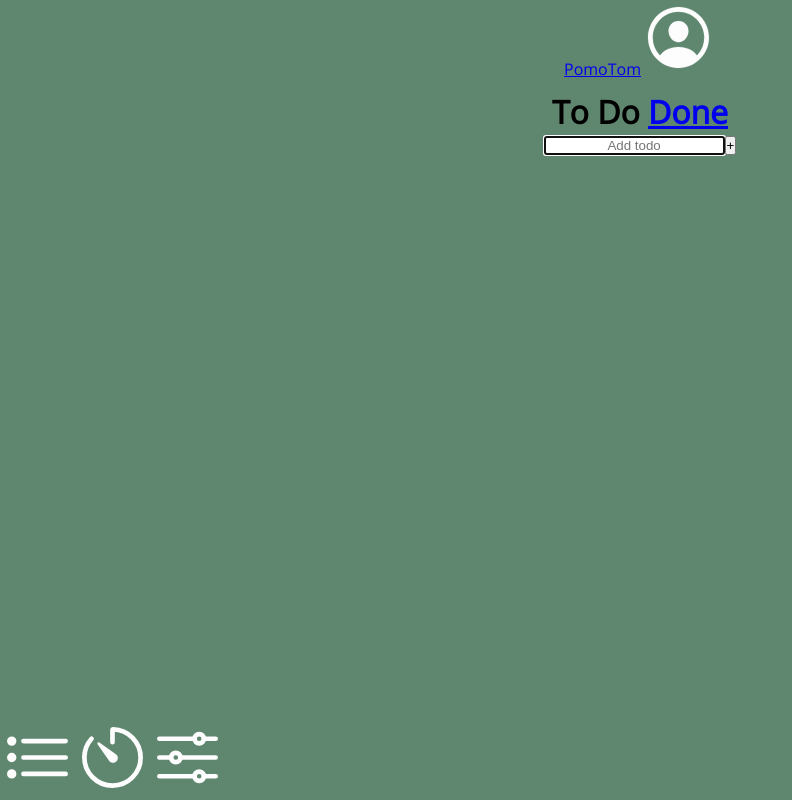
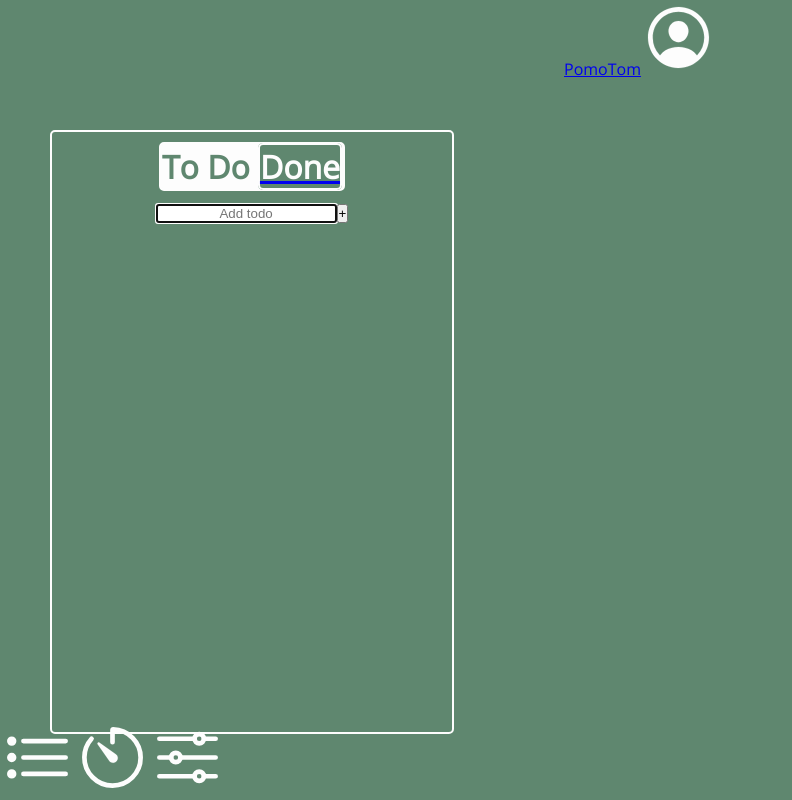
Before and after one commit to krismally/pomo-frontend, a React (Create React App) app: page /lists in a window 1280 px wide. Shown: the whole page, without its empty margins (0-792 px from the left). Built offline with nearby package versions, Linux system fonts and the light colour scheme; no server answers.

Commit message:
tasks in line, todo header partial style, classNames updates

```diff
--- a/src/App.js
+++ b/src/App.js
@@ -6,7 +6,7 @@ import './App.css';
 
 function App() {
   return (
-    <div className="App">
+    <div className="pomo-app">
       <Header />
       <Main />
       <Footer />
--- a/src/components/ListDone.js
+++ b/src/components/ListDone.js
@@ -3,13 +3,13 @@ import { Link } from "react-router-dom";
 const ListDone = (props) => {
     return (
         <div className="listToDo">
-            <h1><Link to="/lists"><span>To Do</span></Link> Done</h1>
+            <h1 className="done-head"><Link to="/lists" className="todo-link"><span >To Do</span></Link> Done</h1>
             {/* 1. Display Checked off list items
             2. Display Items by order finished and Date completed
             3. Give the user the ability to make a note. */}
             <form>
                 <ul>
-                    <li> <input type="checkbox" /> Task 1 <input type="text" placeholder="Add Note"/><button><ion-icon name="add-circle-outline"></ion-icon></button></li>
+                    <li> Task 1 </li>
                 </ul>
 
 
--- a/src/components/Main.js
+++ b/src/components/Main.js
@@ -16,7 +16,7 @@ import ListDone from './ListDone';
 
 
 const Main = (props) => {
-    // State, logic, crud functions...
+
     return (
         <main>
             <Route path="/about">
--- a/src/components/ToDoForm.js
+++ b/src/components/ToDoForm.js
@@ -50,7 +50,7 @@ const ToDoForm = (props) => {
                 onChange={handleChange}
                 ref={inputRef}
                 />
-            <button className="add-todo-button">+</button>
+            <button className="add-todo-button"> + </button>
             </>
             )}
 
--- a/src/index.css
+++ b/src/index.css
@@ -33,18 +33,42 @@ ion-icon {
 /* ****TODO LIST**** */
 /* Main Container */
 .listToDo {
+  color: #FDFDFD;
+  border: solid #FDFDFD 2px;
+  display: flex;
+  flex-direction: column;
+  justify-content: start;
+  text-align: center;
+  margin: 50px 50px; /* problem here*/
+  height: 600px;
+  max-width: 400px;
+  border-radius: 5px;
+  overflow: scroll;
 
 }
 /* Header */
 .todo-head {
-
+  background: #FDFDFD;
+  color:#5F876F;
+  margin: 10px auto;
+  border-radius: 5px;
+  border: solid #FDFDFD;
 }
 .done-link {
+  background: #5F876F;
+  border: solid #FDFDFD 2px;
+  border-radius: 5px;
+  color: #fdfdfd;
+}
+.done-link span {
+  text-decoration: none; /* underline not removing*/
+}
 
-}
 /* Content */
 .todo-row {
-
+  display: flex;
+  justify-content: space-between;
+  font-weight:bold;
 }
 .complete {
   text-decoration: line-through;
```
